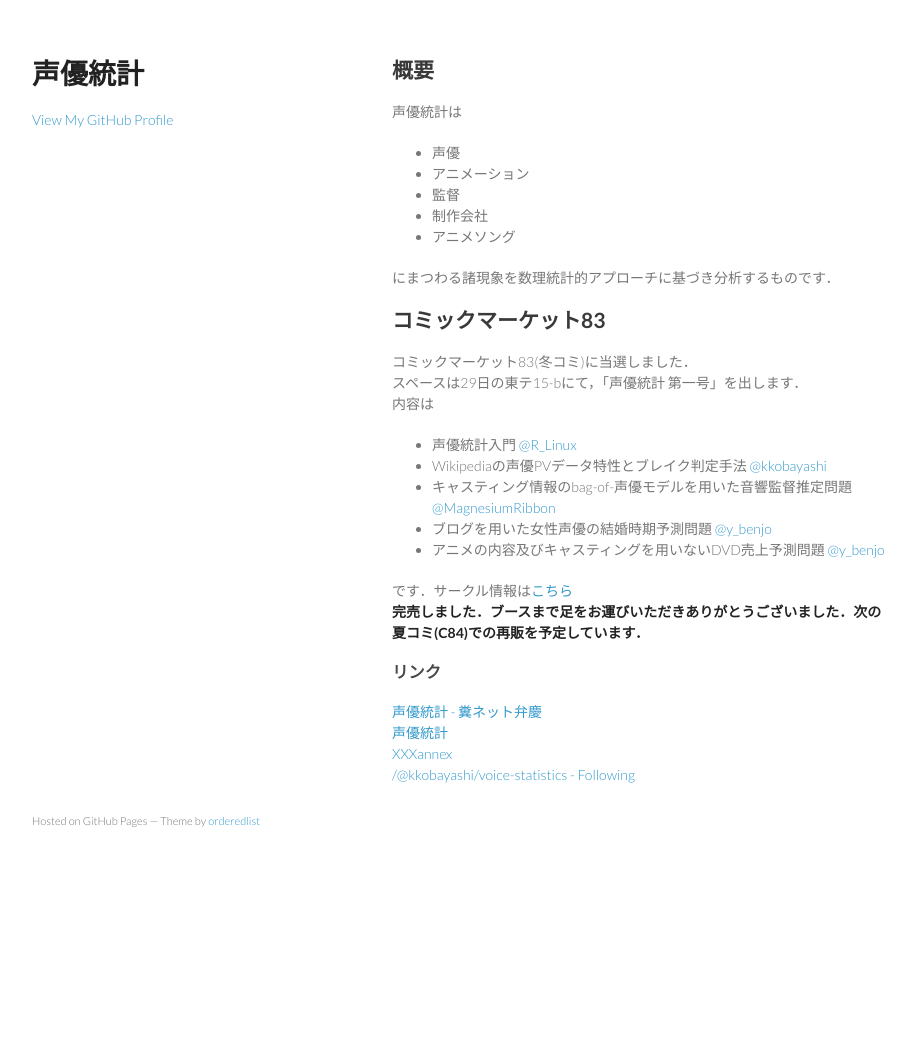
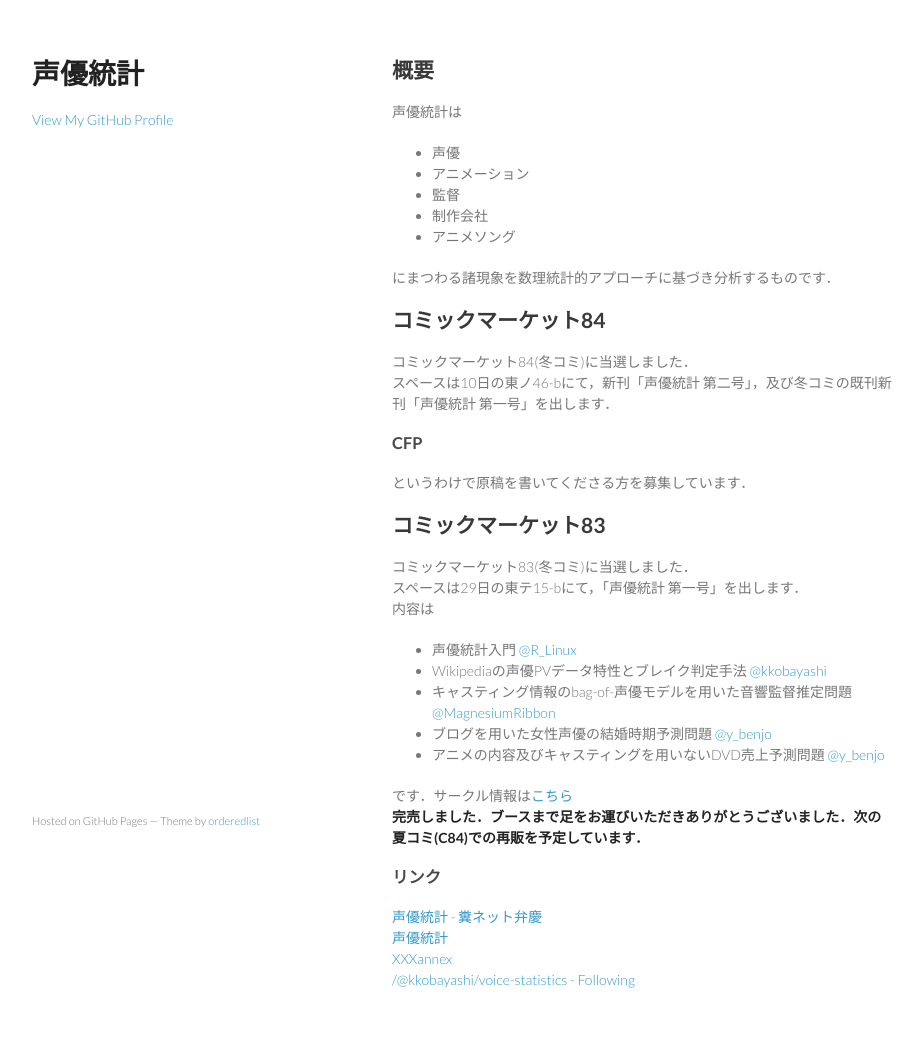
Before and after one commit to voice-statistics/voice-statistics.github.com, a Jekyll site: the page built from index.md, in a window 1280 px wide. Shown: the whole page, without its empty margins (178-1101 px from the left). Built offline with Jekyll 4.4.1, drawn with Linux system fonts in a browser that asks for light colours; before the commit the page ends 900 px from its top, so only the background shows below that.

Commit message:
夏コミ

```diff
--- a/index.md
+++ b/index.md
@@ -13,6 +13,13 @@ title: 声優統計
 - アニメソング
 
 にまつわる諸現象を数理統計的アプローチに基づき分析するものです．
+
+## コミックマーケット84
+コミックマーケット84(冬コミ)に当選しました．
+スペースは10日の東ノ46-bにて，新刊「声優統計 第二号」，及び冬コミの既刊新刊「声優統計 第一号」を出します．
+### CFP
+というわけで原稿を書いてくださる方を募集しています．
+
 
 ## コミックマーケット83
 コミックマーケット83(冬コミ)に当選しました．
```
